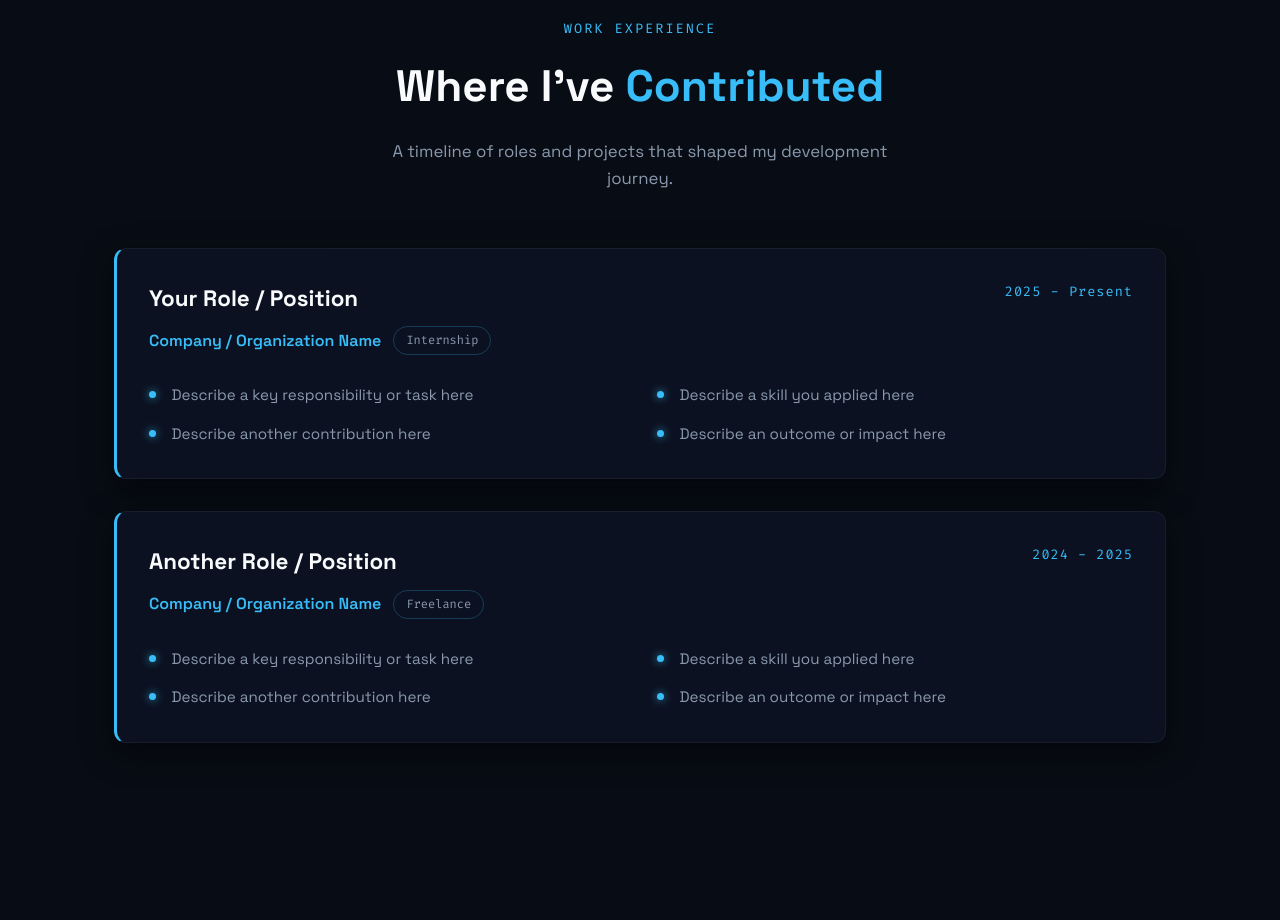
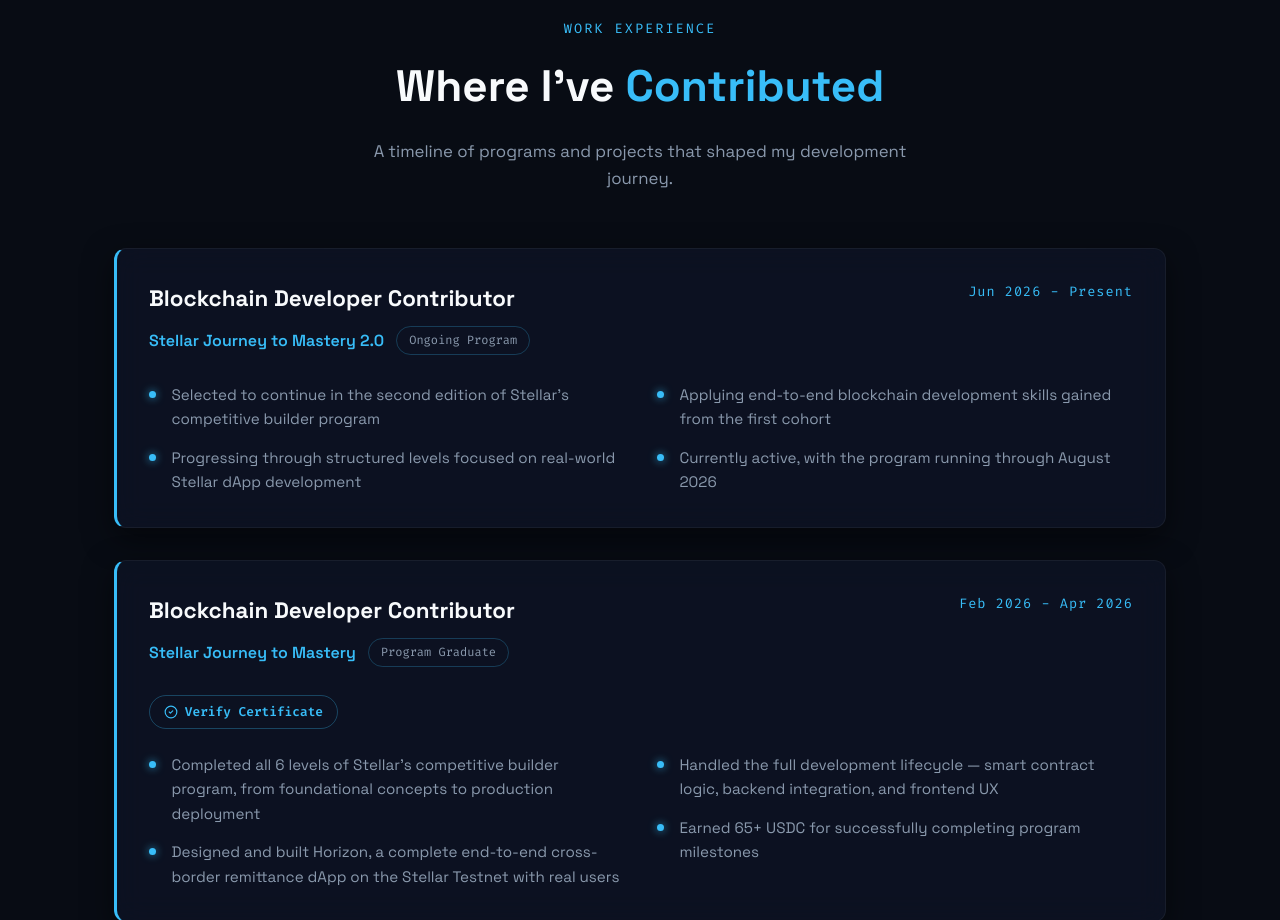
Before and after one commit to vishvajitbhagave-dev/PortfolioWebsite, a plain HTML site: page index.html in a window 1280 px wide. Shown: the part 7140-8060 px from the top of the page. Drawn offline with nearby package versions, Linux system fonts and the light colour scheme; animation ran at ten frames a second.

Commit message:
Update Experience section with real Stellar program details and verified certificate link

```diff
--- a/index.html
+++ b/index.html
@@ -490,69 +490,73 @@
             </div>
         </section>
 
-        <!-- Work Experience Section -->
+       <!-- Work Experience Section -->
 <section class="experience section" id="experience">
     <div class="container">
         <div class="skills-header-center">
             <span class="section-tag-top">WORK EXPERIENCE</span>
             <h2 class="section-title-center">Where I've <span class="title-accent">Contributed</span></h2>
-            <p class="section-subtitle-center">A timeline of roles and projects that shaped my development journey.</p>
+            <p class="section-subtitle-center">A timeline of programs and projects that shaped my development journey.</p>
         </div>
 
         <div class="experience-timeline">
-            <!-- Experience Item 1 -->
+            <!-- Experience Item 1: Stellar Journey to Mastery 2.0 (Ongoing) -->
             <div class="glass-card experience-card">
                 <div class="exp-header">
                     <div class="exp-title-group">
-                        <h3>Your Role / Position</h3>
+                        <h3>Blockchain Developer Contributor</h3>
                         <div class="exp-company-row">
-                            <span class="exp-company">Company / Organization Name</span>
-                            <span class="exp-type-badge">Internship</span>
+                            <span class="exp-company">Stellar Journey to Mastery 2.0</span>
+                            <span class="exp-type-badge">Ongoing Program</span>
                         </div>
                     </div>
-                    <span class="exp-date">2025 - Present</span>
+                    <span class="exp-date">Jun 2026 - Present</span>
                 </div>
 
                 <div class="exp-details-grid">
                     <ul class="exp-list">
-                        <li>Describe a key responsibility or task here</li>
-                        <li>Describe another contribution here</li>
+                        <li>Selected to continue in the second edition of Stellar's competitive builder program</li>
+                        <li>Progressing through structured levels focused on real-world Stellar dApp development</li>
                     </ul>
                     <ul class="exp-list">
-                        <li>Describe a skill you applied here</li>
-                        <li>Describe an outcome or impact here</li>
+                        <li>Applying end-to-end blockchain development skills gained from the first cohort</li>
+                        <li>Currently active, with the program running through August 2026</li>
                     </ul>
                 </div>
             </div>
 
-            <!-- Experience Item 2 -->
+            <!-- Experience Item 2: Stellar Journey to Mastery (Completed) -->
             <div class="glass-card experience-card">
                 <div class="exp-header">
                     <div class="exp-title-group">
-                        <h3>Another Role / Position</h3>
+                        <h3>Blockchain Developer Contributor</h3>
                         <div class="exp-company-row">
-                            <span class="exp-company">Company / Organization Name</span>
-                            <span class="exp-type-badge">Freelance</span>
+                            <span class="exp-company">Stellar Journey to Mastery</span>
+                            <span class="exp-type-badge">Program Graduate</span>
                         </div>
                     </div>
-                    <span class="exp-date">2024 - 2025</span>
+                    <span class="exp-date">Feb 2026 - Apr 2026</span>
                 </div>
+
+                <a href="https://www.risein.com/certificates/ESJANtQN" target="_blank" class="exp-verify-link">
+                    <svg viewBox="0 0 24 24" fill="none" stroke="currentColor" stroke-width="2" stroke-linecap="round" stroke-linejoin="round" width="14" height="14"><path d="M9 12l2 2 4-4"></path><circle cx="12" cy="12" r="10"></circle></svg>
+                    Verify Certificate
+                </a>
 
                 <div class="exp-details-grid">
                     <ul class="exp-list">
-                        <li>Describe a key responsibility or task here</li>
-                        <li>Describe another contribution here</li>
+                        <li>Completed all 6 levels of Stellar's competitive builder program, from foundational concepts to production deployment</li>
+                        <li>Designed and built Horizon, a complete end-to-end cross-border remittance dApp on the Stellar Testnet with real users</li>
                     </ul>
                     <ul class="exp-list">
-                        <li>Describe a skill you applied here</li>
-                        <li>Describe an outcome or impact here</li>
+                        <li>Handled the full development lifecycle — smart contract logic, backend integration, and frontend UX</li>
+                        <li>Earned 65+ USDC for successfully completing program milestones</li>
                     </ul>
                 </div>
             </div>
         </div>
     </div>
 </section>
-
         <!-- Photo Gallery Section -->
 <section class="gallery-section section" id="gallery">
     <div class="container">
--- a/style.css
+++ b/style.css
@@ -1907,3 +1907,25 @@
 .gallery-card:hover .gallery-caption {
     background: linear-gradient(to top, rgba(8, 12, 20, 1), rgba(8, 12, 20, 0.3));
 }
+
+.exp-verify-link {
+    display: inline-flex;
+    align-items: center;
+    gap: 0.4rem;
+    margin-bottom: 1.5rem;
+    color: var(--accent-blue);
+    font-family: var(--font-code);
+    font-size: 0.8rem;
+    font-weight: 600;
+    text-decoration: none;
+    border: 1px solid rgba(56, 189, 248, 0.3);
+    padding: 0.35rem 0.9rem;
+    border-radius: 50px;
+    transition: var(--transition);
+}
+
+.exp-verify-link:hover {
+    background: rgba(56, 189, 248, 0.1);
+    border-color: var(--accent-blue);
+    box-shadow: 0 0 12px rgba(56, 189, 248, 0.25);
+}
```
